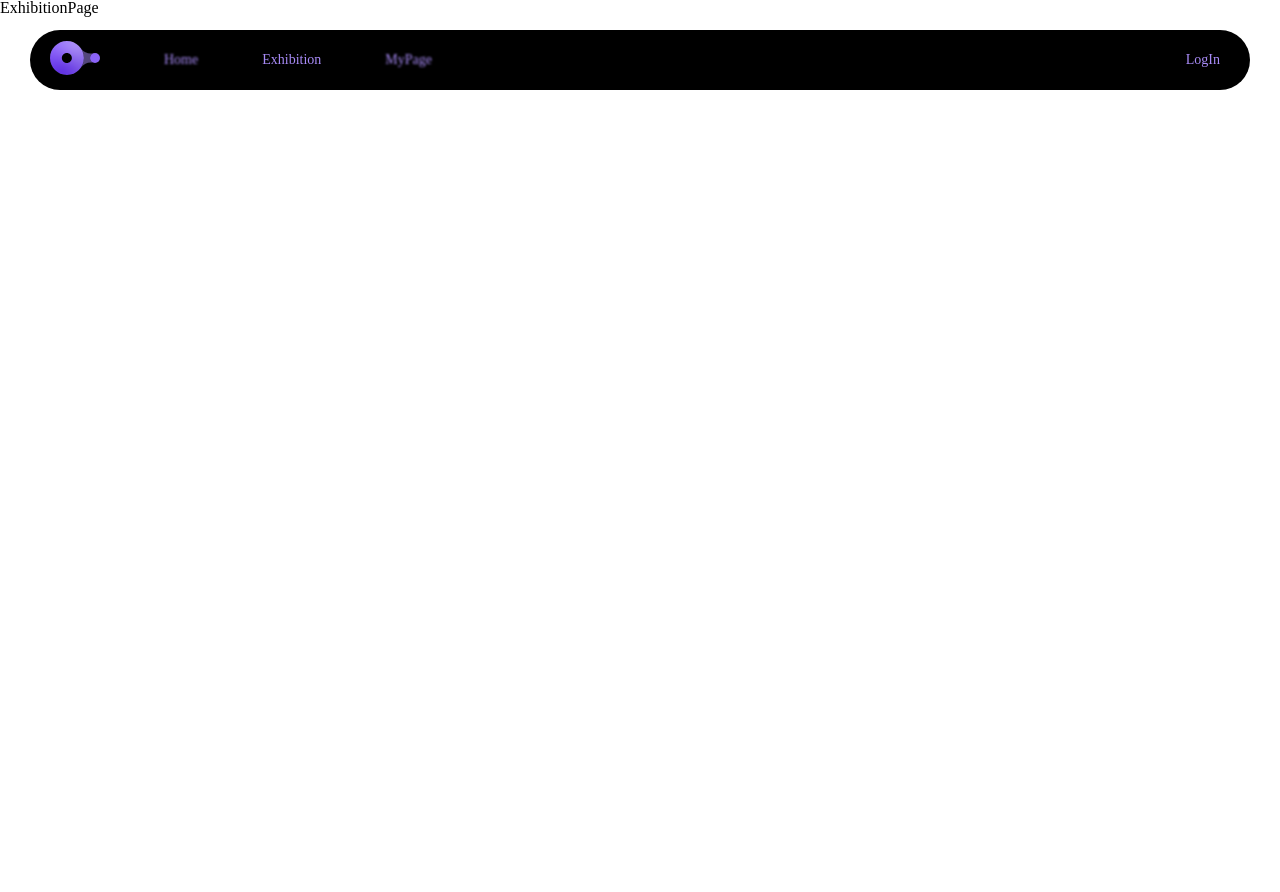
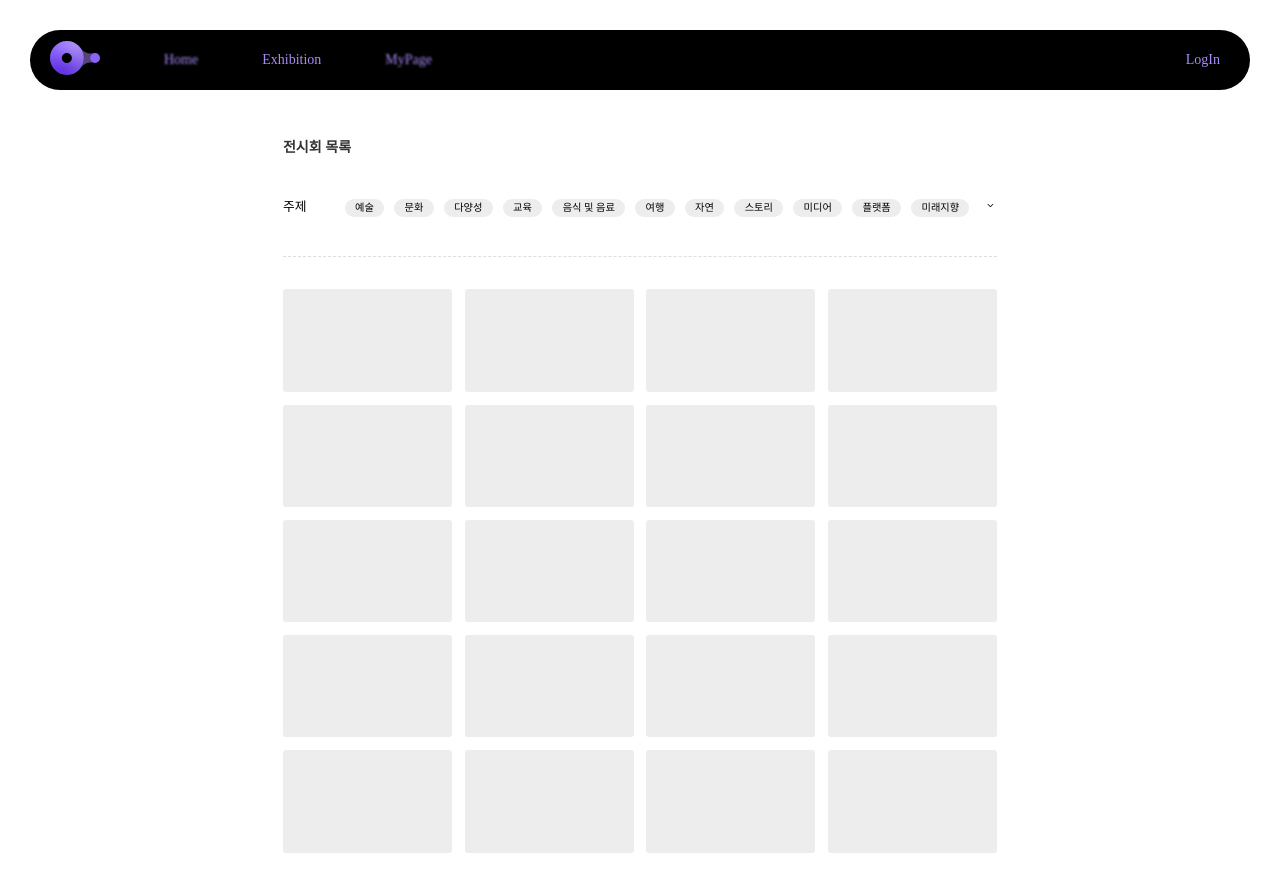
Before and after one commit to 23-2-Media-Project/front, a React (Create React App) app: page /exhibition in a window 1280 px wide. Shown: the top 892 px of the page. Before the commit the page ends 800 px from the top, so only its background shows below. Built offline with nearby package versions, Linux system fonts and the light colour scheme; a web font is replaced by a local one.

Commit message:
feature: 전시회 페이지 구현 (최신순, 인기순 필터링 제외)

```diff
--- a/src/pages/ExhibitionPage.jsx
+++ b/src/pages/ExhibitionPage.jsx
@@ -1,7 +1,71 @@
-import React from "react";
+import React, { useCallback, useState } from "react";
+
+import "../styles/ExhibitionPage.scss";
+
+import ListHoverContents from "../components/common/ListHoverContents";
+import TopicCategorySelectMenu from "../components/exhibition/TopicCategorySelectMenu";
+
+/* TODO:
+ * [] 최신순, 인기순, 필터링 버튼 및 툴팁 구현
+ * [] 주제 및 분야 선택 아코디언 메뉴 구현
+ * [] 전시회 목록 구현
+ */
 
 const ExhibitionPage = () => {
-  return <div>ExhibitionPage</div>;
+  const boxArr = [1, 1, 1, 1, 1, 1, 1, 1, 1, 1, 1, 1, 1, 1, 1, 1, 1, 1, 1, 1];
+
+  // 분야 버튼 선택 관련 로직
+  const [clickTimes, setClickTimes] = useState(0);
+  const handleClick = useCallback(
+    (e) => {
+      const elmClassList = e.target.classList.value.split(" ");
+      if (!elmClassList.includes("clicked")) {
+        e.target.classList.add("clicked");
+        setClickTimes(clickTimes + 1);
+      } else if (elmClassList.includes("clicked")) {
+        e.target.classList.remove("clicked");
+        setClickTimes(clickTimes - 1);
+      }
+    },
+    [clickTimes]
+  );
+
+  // 확장 버튼 클릭 여부 state
+  const [onClickBtn, setClickBtn] = useState(false);
+
+  const [hoverIdx, setHoverIdx] = useState(-1);
+
+  return (
+    <div className="exhibition-container">
+      <div className="list-wrap">
+        <div className="title">전시회 목록</div>
+        <TopicCategorySelectMenu
+          onClickBtn={onClickBtn}
+          setClickBtn={setClickBtn}
+          handleClick={handleClick}
+        />
+        <div className="middle-line"></div>
+        <div className="content-box-wrap">
+          {boxArr.map((box, idx) => (
+            <div
+              key={idx}
+              className="content-box"
+              onMouseOver={() => {
+                setHoverIdx(idx);
+              }}
+              onMouseLeave={() => {
+                setHoverIdx(-1);
+              }}
+            >
+              <div className={`hover-wrap ${hoverIdx === idx && "active"}`}>
+                <ListHoverContents />
+              </div>
+            </div>
+          ))}
+        </div>
+      </div>
+    </div>
+  );
 };
 
 export default ExhibitionPage;
--- a/src/styles/ExhibitionPage.scss
+++ b/src/styles/ExhibitionPage.scss
@@ -0,0 +1,121 @@
+.exhibition-container {
+  display: flex;
+  justify-content: center;
+  gap: 100px;
+  min-width: 100vw;
+  max-width: max-content;
+  min-height: 100vh;
+  max-height: max-content;
+  background-color: #fff;
+  padding: 140px 100px 50px;
+  box-sizing: border-box;
+
+  .list-wrap {
+    margin: 0 auto;
+    width: 55.8vw;
+    height: 100%;
+    display: flex;
+    flex-direction: column;
+    align-items: start;
+    justify-content: center;
+    gap: 2.5vw;
+
+    .title {
+      color: #333;
+      font-size: 1.1vw;
+      font-weight: 600;
+      margin-bottom: 1vw;
+    }
+    .select-menu-wrap {
+      width: 100%;
+      display: flex;
+      justify-content: space-between;
+      overflow: hidden;
+
+      .filters-wrap {
+        display: flex;
+        flex-direction: column;
+        gap: 2vw;
+
+        .filter-wrap {
+          display: flex;
+          align-items: start;
+          justify-content: space-between;
+
+          .sub-title {
+            font-size: 1vw;
+            margin-top: 0.2vw;
+            margin-right: 3vw;
+          }
+          .contents-wrap {
+            display: flex;
+            gap: 0.8vw;
+            flex-wrap: wrap;
+            width: 50vw;
+
+            .content-btn {
+              cursor: pointer;
+              font-size: 0.8vw;
+              width: max-content;
+              padding: 0.3vw 0.8vw;
+              background-color: #ededed;
+              border-radius: 50px;
+              transition: 0.3s;
+
+              &:hover {
+                opacity: 0.5;
+              }
+              &.clicked {
+                background-color: #333;
+                color: #fff;
+                font-weight: 500;
+              }
+            }
+          }
+        }
+      }
+      .expand-btn {
+        width: 1vw;
+        height: 1vw;
+        cursor: pointer;
+      }
+    }
+    .middle-line {
+      width: 55.8vw;
+      border-top: 1px dashed #dedede;
+    }
+    .content-box-wrap {
+      display: flex;
+      flex-wrap: wrap;
+
+      .content-box {
+        cursor: pointer;
+        width: 13.2vw;
+        height: 8vw;
+        background-color: #ededed;
+        border-radius: 3px;
+        margin: 0 1vw 1vw 0;
+
+        &:nth-child(4n) {
+          margin-right: 0;
+        }
+        .hover-wrap {
+          top: 0;
+          left: 0;
+          width: 100%;
+          height: 100%;
+          opacity: 0%;
+          border-radius: 3px;
+          padding: 1.2vw;
+          box-sizing: border-box;
+
+          &.active {
+            opacity: 100%;
+            background-color: rgba($color: #8b63f7, $alpha: 0.3);
+            transition: 0.3s;
+          }
+        }
+      }
+    }
+  }
+}
```
